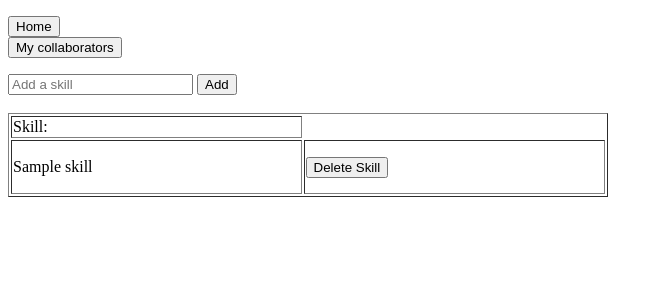
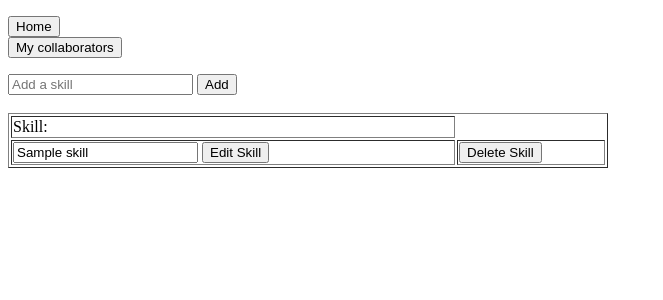
Before and after one commit to robertamangiapane/CRM-InVision-Lab, a Django app: page /skills in a window 1280 px wide. Shown: the top 300 px of the page, without its empty margins (0-663 px from the left). Run offline with Django 3.2, Linux system fonts and the light colour scheme; tables that the repository leaves empty hold one stand-in row (values such as "Sample post").

Commit message:
user can edit a skill

```diff
--- a/app/crmInvisionLab/templates/crmInvisionLab/skills.html
+++ b/app/crmInvisionLab/templates/crmInvisionLab/skills.html
@@ -26,7 +26,10 @@
 {% for skill in skills %}
 <tr>
     <td>
-<p>{{ skill.name }}</p>
+        <form action="/skills/edit/{{skill.id}}" method="post">{% csrf_token %}
+            <input type="text" name="{{ skill.name }}" value="{{ skill.name }}">
+            <input type="submit" value="Edit Skill">
+        </form>
     </td>
     <td>
         <form action="/skills/delete/{{skill.id}}" method="post">{% csrf_token %}
--- a/app/crmInvisionLab/tests_helpers.py
+++ b/app/crmInvisionLab/tests_helpers.py
@@ -43,3 +43,9 @@ def create_skill_3D_for_test():
     skill = Skill(name="3D")
     skill.save()
     return skill
+
+
+def create_wrong_skill_for_test():
+    skill = Skill(name="Wrong")
+    skill.save()
+    return skill
--- a/app/crmInvisionLab/urls.py
+++ b/app/crmInvisionLab/urls.py
@@ -9,6 +9,6 @@ urlpatterns = [
     path('collaborators/edit/<str:id_collaborator>', views.collaborator_edit, name='collaborator_edit'),
     path('skills', views.skill_index, name="skills"),
     path('skills/add', views.skill_add, name="skills_add"),
-    # path('skills/edit', views.skill_edit, name="skills_edit"),
+    path('skills/edit/<str:id_skill>', views.skill_edit, name="skills_edit"),
     path('skills/delete/<str:id_skill>', views.skill_delete, name="skill_id_delete")
 ]
--- a/app/crmInvisionLab/views.py
+++ b/app/crmInvisionLab/views.py
@@ -72,19 +72,27 @@ def skill_add(request):
     skill = Skill()
     if request.method == "POST":
         skill_name = request.POST["skill"]
-        print(skill_name)
+        skill = Skill(name=skill_name)
+        skill.save()
 
-        skill = Skill(name=skill_name)
+        return redirect('/skills')
+    else:
+        return render(request, 'crmInvisionLab/skills.html', {'skill': skill})
+
+
+def skill_edit(request, id_skill):
+    skill = Skill.objects.get(id=id_skill)
+    print(skill.name)
+
+    if request.method == "POST":
+        new_name = request.POST[skill.name]
+        skill.name = new_name
         skill.save()
         print(skill.name)
 
         return redirect('/skills')
     else:
         return render(request, 'crmInvisionLab/skills.html', {'skill': skill})
-
-
-# def skill_edit(request, id_skill):
-#     pass
 
 
 def skill_delete(request, id_skill):
```
Also changed, not shown: app/crmInvisionLab/tests.py (+10 -2 lines). Lines whose indentation alone changed are shown as unchanged.
